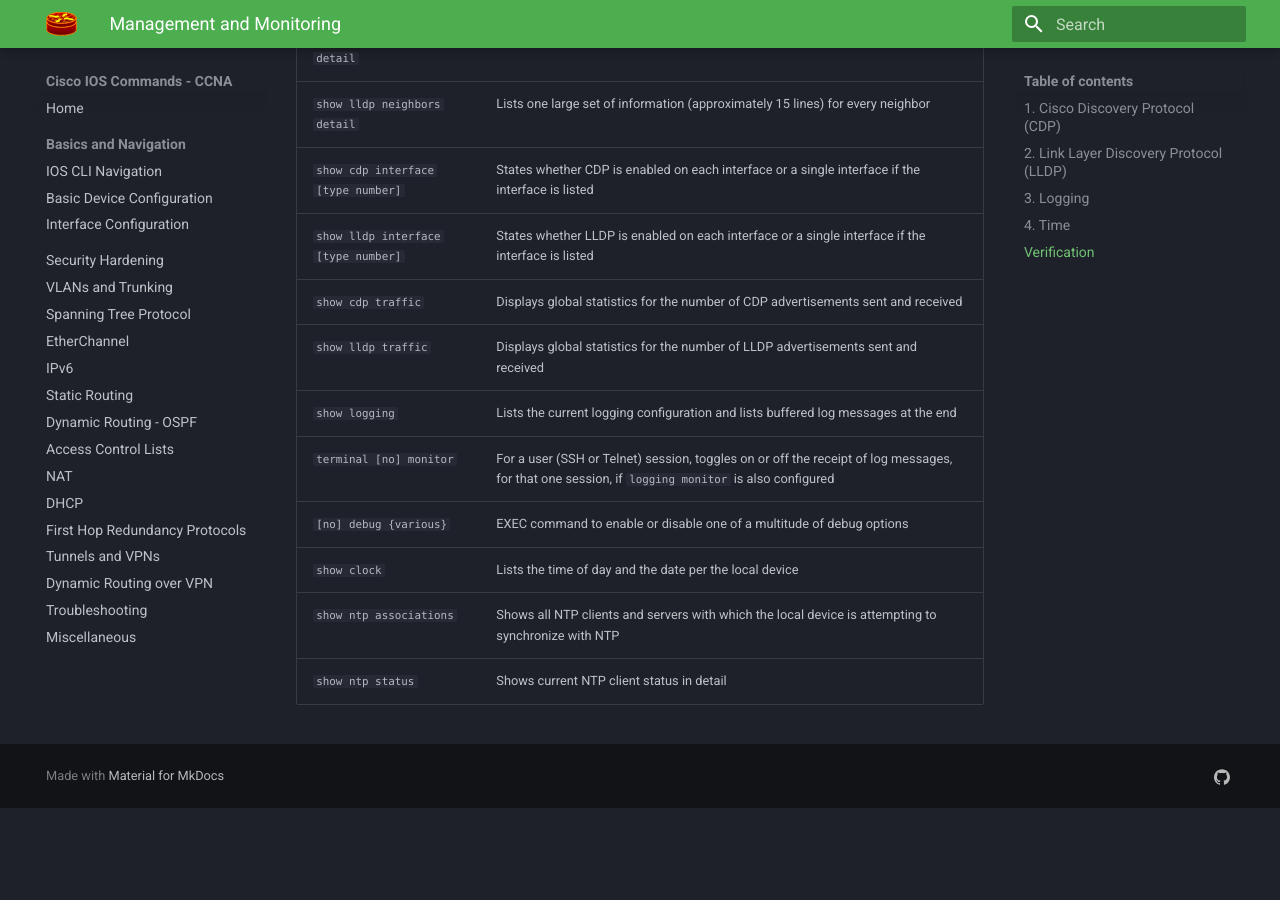
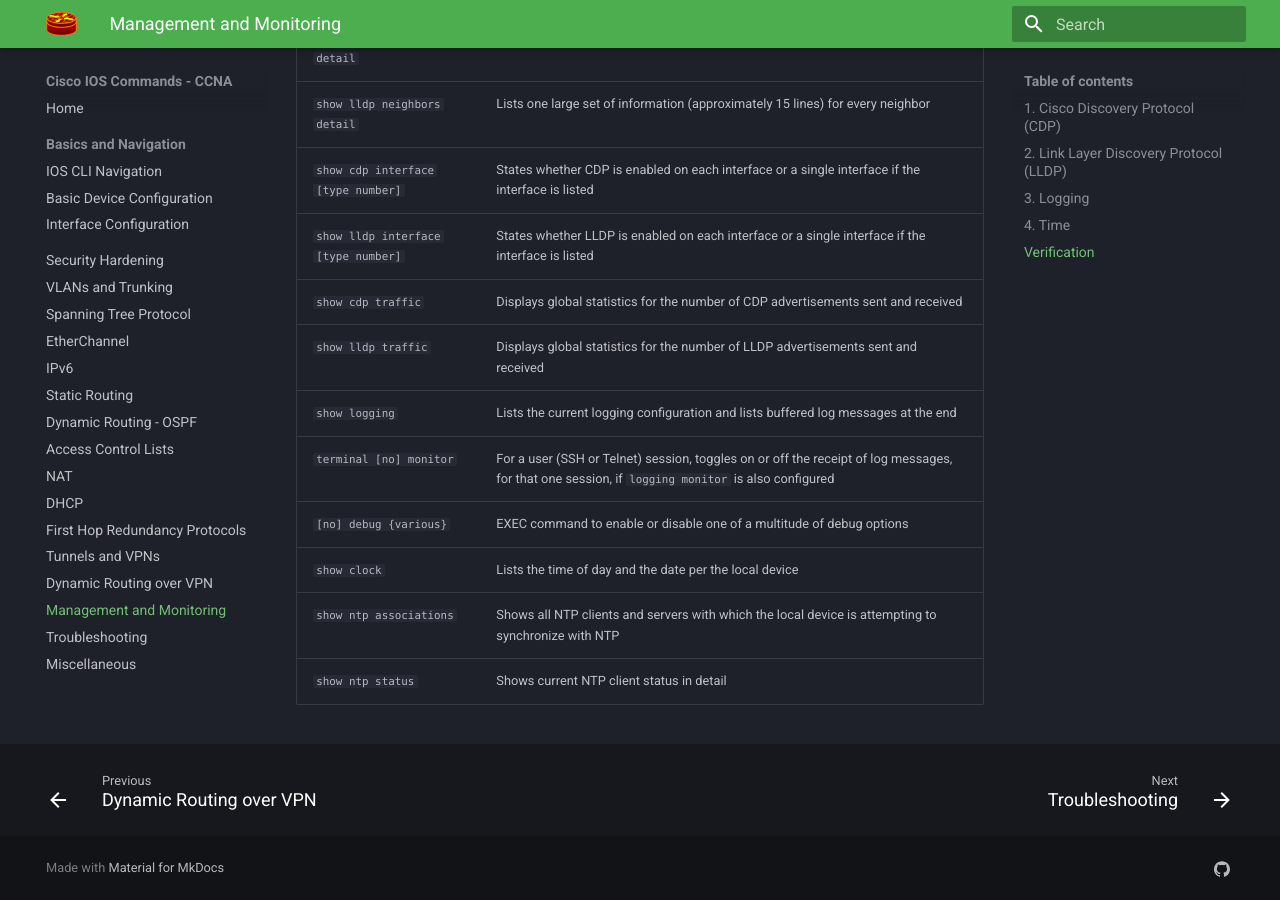
Before and after one commit to Edm0ndDantes/CCNA-IOS-Cheatsheet, an MkDocs documentation site: the page built from docs/management.md, in a window 1280 px wide and 900 px high, scrolled down 2363 px. Built offline with MkDocs 1.6.1 and Material for MkDocs 9.7.7, drawn with Linux system fonts in a browser that asks for light colours; some web fonts are replaced; before the commit the page ends 3171 px from its top, so only the background shows below that.

Commit message:
fixed missing entry

```diff
--- a/mkdocs.yml
+++ b/mkdocs.yml
@@ -38,6 +38,7 @@
   - First Hop Redundancy Protocols: fhrp.md
   - Tunnels and VPNs: vpn-tunnels.md
   - Dynamic Routing over VPN: dynamic-routing-vpn.md
+  - Management and Monitoring: management.md
   - Troubleshooting: troubleshooting.md
   - Miscellaneous: misc.md
 
```
